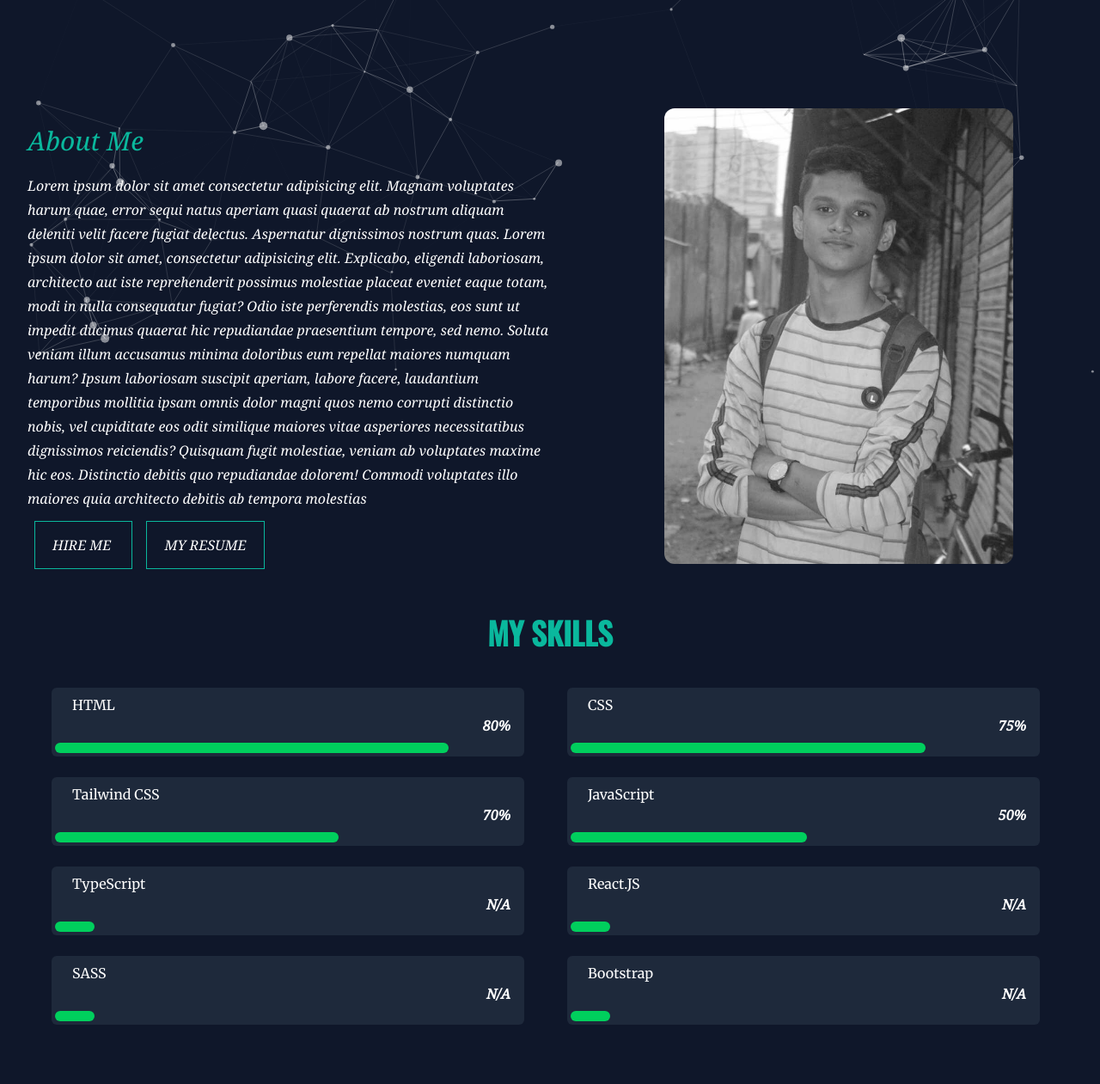
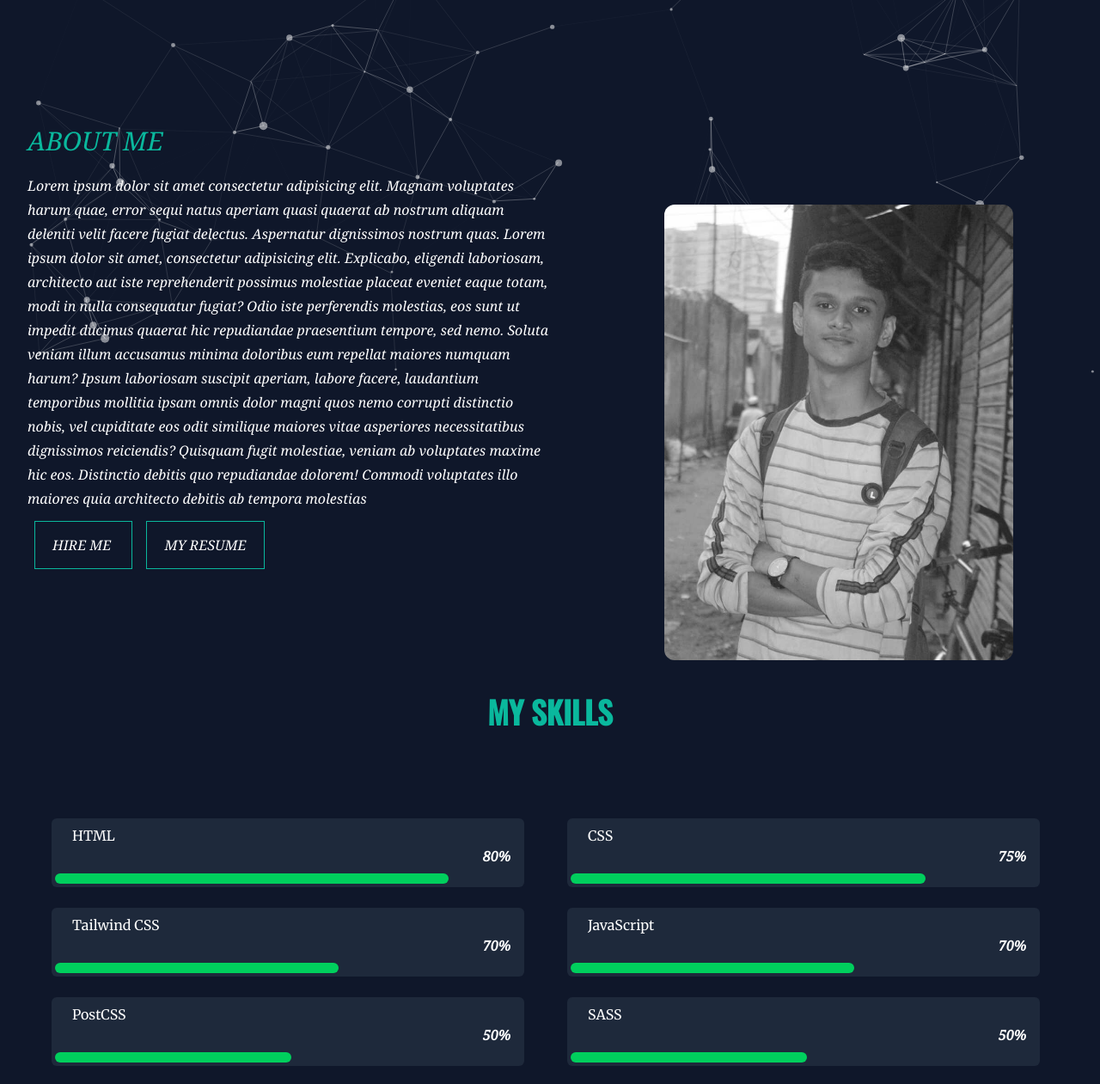
Before and after one commit to Mdkawsarislam2002/Personal-Portfolio, a website: page output/index.html in a window 1280 px wide. Shown: the part 780-2041 px from the top of the page at 86% size. Drawn offline with nearby package versions, Linux system fonts and the light colour scheme; animation ran at ten frames a second; a web font is replaced by a local one.

Commit message:
final commit

```diff
--- a/output/index.html
+++ b/output/index.html
@@ -37,7 +37,7 @@
 
     <!-- ===========================   Google gon Font  End================================ -->
   </head>
-  <body class="bg-slate-900 font-noto text-white">
+  <body class="overflow-x-hidden bg-slate-900 font-noto text-white">
     <!-- pre loader -->
     <div
       id="loader"
@@ -126,7 +126,7 @@
       id="particles-js"
     >
       <div
-        class="animate__animated animate__fadeInBottomRight ml-10 flex flex-col items-center justify-center gap-4 md:ml-14 md:items-start lg:ml-20"
+        class="ml-10 flex flex-col items-center justify-center gap-4 md:ml-14 md:items-start lg:ml-20"
       >
         <div class="mt-5">
           <p class="font-Lobster text-2xl font-bold text-sideColor">
@@ -209,17 +209,17 @@
       </div>
     </main>
     <section>
-      <div id="about" class="mt-5 flex scroll-mt-8 flex-col md:flex-row">
+      <div id="about" class="mt-5 flex scroll-mt-20 flex-col md:flex-row">
         <div class="mx-auto basis-2/4 md:order-last">
           <img
             title="MD KAWSAR ISLAM YEASIN"
-            class="mx-auto mb-10 min-h-[66%] w-4/6 rounded-xl grayscale transition-all duration-500 hover:scale-110 hover:grayscale-0"
+            class="mx-auto mb-10 min-h-[66%] w-4/6 rounded-xl grayscale transition-all duration-500 hover:scale-110 hover:grayscale-0 md:translate-y-28"
             src="./assets/img/media/my-photo.JPG"
             alt="My Photo"
           />
         </div>
         <div class="mx-8 basis-2/4">
-          <h2 class="my-5 text-3xl text-sideColor">About Me</h2>
+          <h2 class="my-5 text-3xl text-sideColor">ABOUT ME</h2>
           <p class="mb-5 leading-7">
             Lorem ipsum dolor sit amet consectetur adipisicing elit. Magnam
             voluptates harum quae, error sequi natus aperiam quasi quaerat ab
@@ -245,13 +245,13 @@
     </section>
     <section
       id="skill"
-      class="animate__animated animate__bounceInRight wow slideInRight scroll-mt-8"
+      class="animate__animated animate__bounceInRight wow slideInRight scroll-mt-24"
       data-wow-offset="5"
       data-wow-iteration="1"
     >
       <div>
         <p
-          class="my-5 text-center font-Oswald text-4xl font-bold text-sideColor"
+          class="mb-20 mt-28 text-center font-Oswald text-4xl font-bold text-sideColor"
         >
           MY SKILLS
         </p>
@@ -274,24 +274,26 @@
         </div>
         <div class="myskil group">
           <h3 class="skillName">JavaScript</h3>
+          <p class="skillPersentent">70%</p>
+          <span class="skillShow w-3/5 group-hover:w-11/12"></span>
+        </div>
+        <div class="myskil group">
+          <h3 class="skillName">PostCSS</h3>
           <p class="skillPersentent">50%</p>
           <span class="skillShow w-2/4 group-hover:w-11/12"></span>
         </div>
         <div class="myskil group">
-          <h3 class="skillName">TypeScript</h3>
-          <p class="skillPersentent">N/A</p>
-          <span class="skillShow w-1/12 group-hover:w-11/12"></span>
+          <h3 class="skillName">SASS</h3>
+          <p class="skillPersentent">50%</p>
+          <span class="skillShow w-2/4 group-hover:w-11/12"></span>
         </div>
+
         <div class="myskil group">
           <h3 class="skillName">React.JS</h3>
           <p class="skillPersentent">N/A</p>
           <span class="skillShow w-1/12 group-hover:w-11/12"></span>
         </div>
-        <div class="myskil group">
-          <h3 class="skillName">SASS</h3>
-          <p class="skillPersentent">N/A</p>
-          <span class="skillShow w-1/12 group-hover:w-11/12"></span>
-        </div>
+
         <div class="myskil group">
           <h3 class="skillName">Bootstrap</h3>
           <p class="skillPersentent">N/A</p>
@@ -710,7 +712,7 @@
             <br />
             <button
               type="submit"
-              class="mb-4 mt-3 border border-SecondColor px-3 py-1"
+              class="mb-4 mt-3 border border-SecondColor px-3 py-1 hover:border hover:border-sideColor hover:bg-SecondColor hover:text-gray-900"
             >
               Submit
             </button>
--- a/package.json
+++ b/package.json
@@ -16,9 +16,9 @@
     "cssnano-preset-advanced": "^5.3.3",
     "postcss": "^8.4.12",
     "postcss-cli": "^9.1.0",
-    "prettier": "^2.5.1",
+    "prettier": "^2.6.2",
     "prettier-plugin-tailwind-css": "^1.5.0",
     "prettier-plugin-tailwindcss": "^0.1.5",
-    "tailwindcss": "^3.0.19"
+    "tailwindcss": "^3.0.24"
   }
 }
```
Also changed, not shown: output/script.js (+6 -4 lines), output/style.css, 1 other file.
